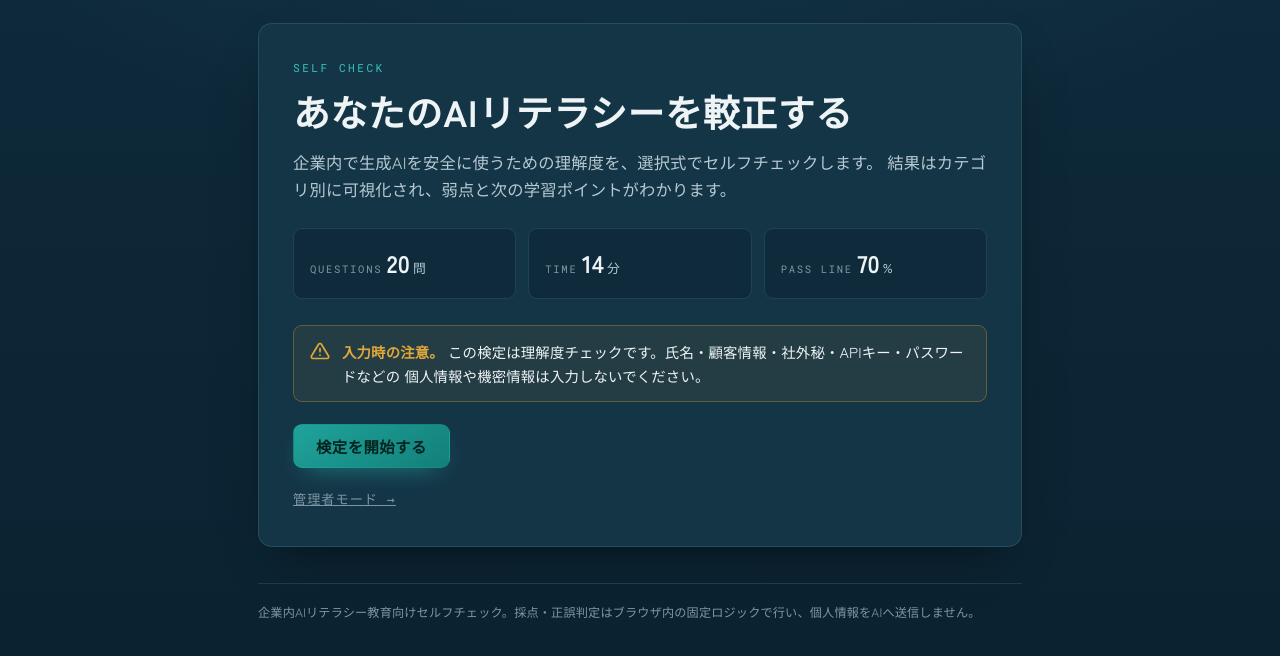
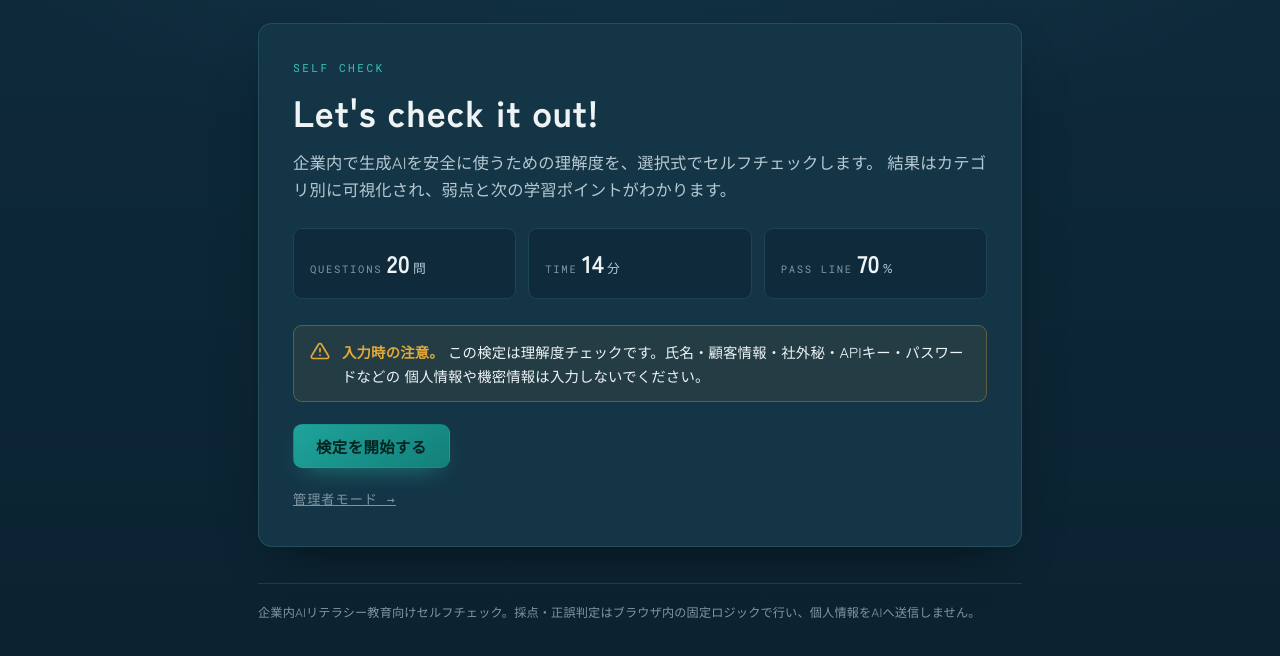
Before and after one commit to gerupon-lgtm/ai-literacy-test, a website with bundled scripts: page public/index.html in a window 1280 px wide. Shown: the part 100-756 px from the top of the page. Built offline with nearby package versions, Linux system fonts and the light colour scheme.

Commit message:
Update heading text to English

```diff
--- a/public/index.html
+++ b/public/index.html
@@ -31,7 +31,7 @@
       <section id="screen-top" class="screen">
         <div class="panel hero">
           <p class="eyebrow">Self Check</p>
-          <h1>あなたのAIリテラシーを較正する</h1>
+          <h1>Let's check it out!</h1>
           <p class="lead">
             企業内で生成AIを安全に使うための理解度を、選択式でセルフチェックします。
             結果はカテゴリ別に可視化され、弱点と次の学習ポイントがわかります。
```
